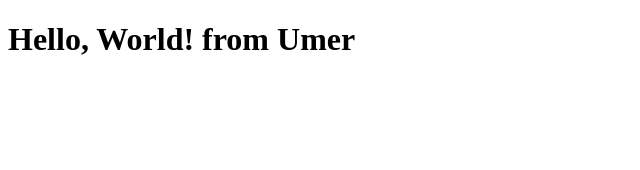
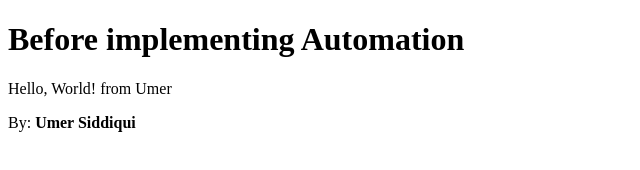
Before and after one commit to umersiddz/PIAIC-Bootcamp2020, a plain HTML site: page index.html in a window 1280 px wide. Shown: the whole page, without its empty margins (0-640 px from the left). Drawn offline with Linux system fonts and the light colour scheme.

Commit message:
Update index.html

```diff
--- a/index.html
+++ b/index.html
@@ -6,6 +6,11 @@
     <title>Document</title>
 </head>
 <body>
-    <h1>Hello, World! from Umer</h1>
+
+    <h1>Before implementing Automation</h1>
+    <p1>Hello, World! from Umer</p1>
+
+
+    <p>By: <b> Umer Siddiqui</b></p>
 </body>
 </html>
```
